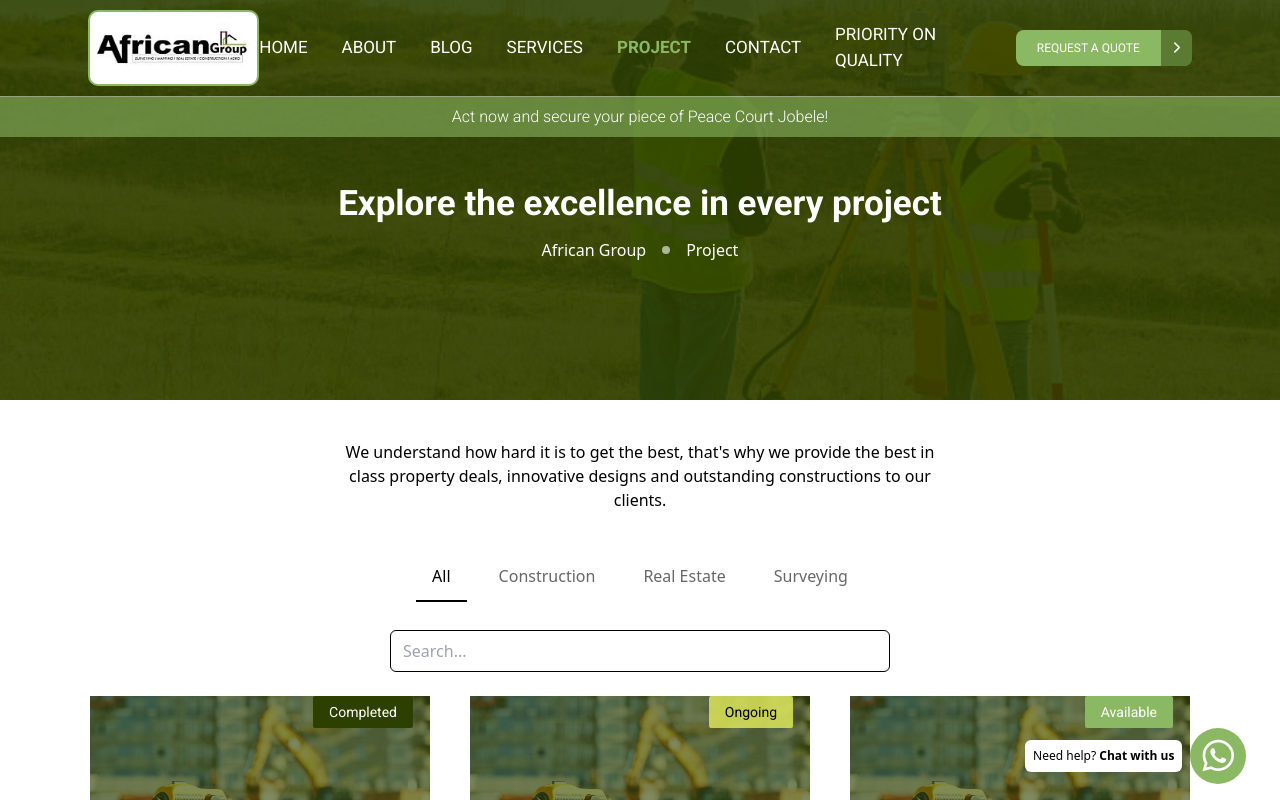
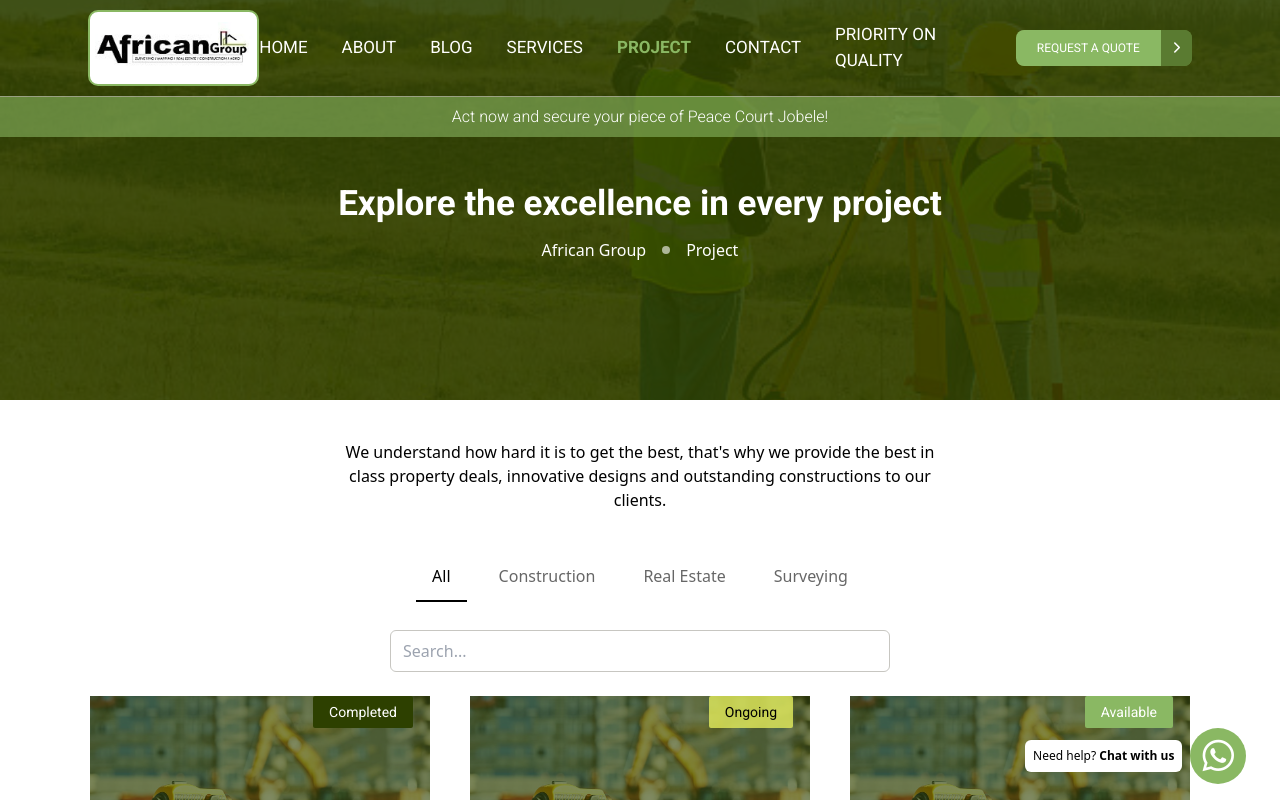
Before and after one commit to Peteru2/AfricanGroup, a React (Vite) app: page /project in a window 1280 px wide. Shown: the top 800 px of the page. Built offline with nearby package versions, Linux system fonts and the light colour scheme; a web font is replaced by a local one.

Commit message:
Search Update added

```diff
--- a/src/component/ProjectComp/SearchFilter.jsx
+++ b/src/component/ProjectComp/SearchFilter.jsx
@@ -35,7 +35,7 @@ function SearchFilter({ data, onDataFiltered }) {
   return (
     <div className="flex justify-center mb-4 ">
 
-    <div className="py-2 border-[1px] my-2 rounded-md w-[500px]">
+    <div className="py-2 border-[1px] border-gray my-2 rounded-md w-[500px]">
       <input
         type="text"
         placeholder="Search..."
```
